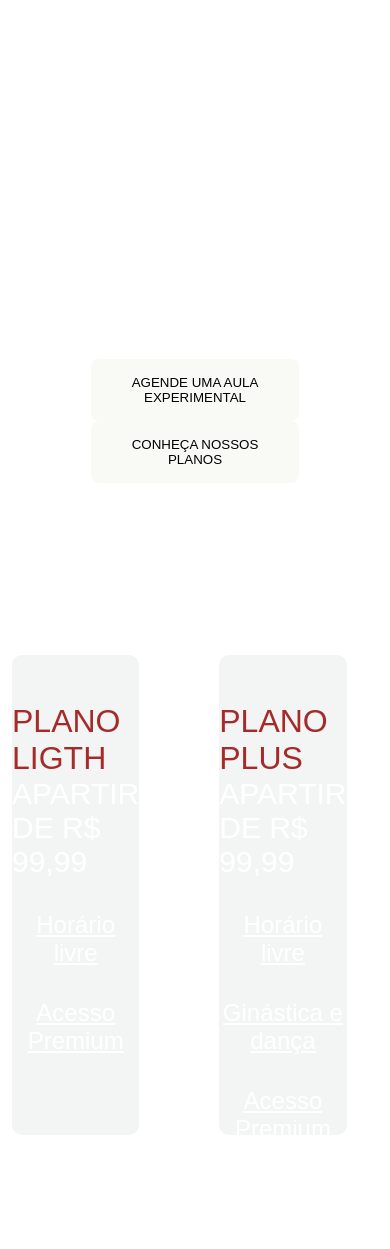
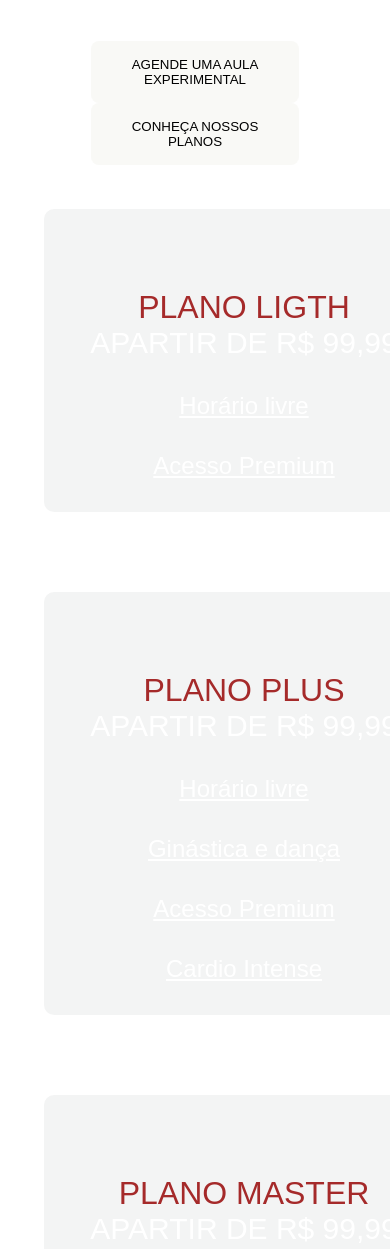
Before and after one commit to mikaelelias/landing_page_academy, a plain HTML site: page index.html in a window 390 px wide. Shown: the part 357-1606 px from the top of the page. Drawn offline with Linux system fonts and the light colour scheme.

Commit message:
responsive

```diff
--- a/style.css
+++ b/style.css
@@ -219,3 +219,75 @@ footer {
     height: 5rem;
     color: white;
 }
+
+@media (max-width: 1145px) {
+    .localidade {
+        display: flex;
+        align-items: center;
+        justify-content: center;
+        flex-direction: column;
+        gap: 2rem;
+    }
+
+    .planos {
+        align-items: center;
+        margin: 2rem;
+        text-align: center;
+    }
+}
+
+@media (max-width: 1030px) {
+
+    .master  {
+        width: 25rem;
+        height: 35rem;
+        padding: 2rem;
+    }
+    .plus {
+        width: 25rem;
+        height: 35rem;
+        padding: 2rem;
+    }
+
+    .ligth {
+        width: 25rem;
+        height: 35rem;
+        padding: 2rem;
+    }
+}
+
+@media (max-width: 768px) {
+
+    .in {
+        max-width: 100%;
+        image-rendering: auto;
+        max-height: 100%;
+    }
+
+    a {
+        display: none;
+    }
+
+    .name {
+        margin-left: 12rem;
+        text-align: center;
+    }
+
+    .botoes {
+        margin-top: -7rem;
+    }
+
+    h1 {
+        font-size: 2rem;
+        margin: 10rem;
+        margin-right: 22rem;
+        margin-top: -15rem;
+    }
+
+    .caixa_planos {
+        margin-top: 0;
+        display: flex;
+        flex-direction: column;
+        height: 10rem;
+    }
+}
```
